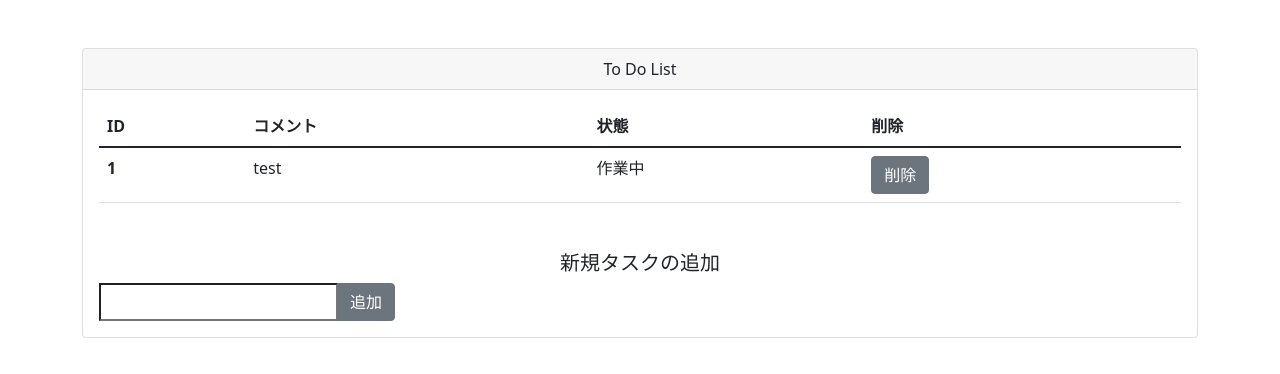
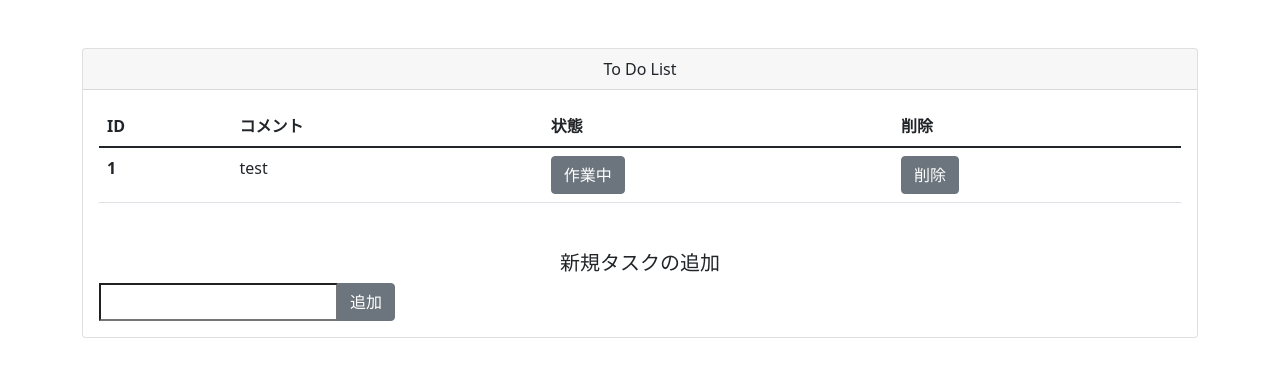
Before and after one commit to Mad-J-Tech/vue, a Vue app in the folder vue3/: page / in a window 1280 px wide. Shown: the top 374 px of the page. Built offline with nearby package versions, Linux system fonts and the light colour scheme.

Commit message:
vue③ [Add]タスク削除機能の追加

```diff
--- a/vue3/package.json
+++ b/vue3/package.json
@@ -12,7 +12,8 @@
     "bootstrap-vue": "^2.21.2",
     "core-js": "^3.6.5",
     "vue": "^2.6.14",
-    "vuex": "^3.6.2"
+    "vuex": "^3.6.2",
+    "vuex-persistedstate": "^4.1.0"
   },
   "devDependencies": {
     "@vue/cli-plugin-babel": "~4.5.0",
--- a/vue3/src/App.vue
+++ b/vue3/src/App.vue
@@ -12,19 +12,23 @@
             </b-tr>
           </b-thead>
           <b-tbody>
-            <b-tr v-for="item in todos" v-bind:key="item.id">
+            <b-tr v-for="item in getTodos" v-bind:key="item.id">
               <b-th>{{ item.id }}</b-th>
               <b-td>{{ item.comment }}</b-td>
-              <b-td>{{ item.status ? "完了" : "作業中"}}</b-td>
+              <b-td
+                ><b-button>{{
+                  item.status ? "完了" : "作業中"
+                }}</b-button></b-td
+              >
               <b-td>
-                <b-button>削除</b-button>
+                <b-button @click="doRemove">削除</b-button>
               </b-td>
             </b-tr>
           </b-tbody>
         </b-table-simple>
         <h5 class="text-center mt-5">新規タスクの追加</h5>
         <div>
-          <b-form v-on:submit.prevent="doAdd">
+          <b-form @submit.prevent="doAdd">
             <div class="input-group">
               <input type="text" ref="comment" />
               <b-button class="btn" type="submit">追加</b-button>
@@ -42,7 +46,7 @@ export default {
     return {};
   },
   computed: {
-    todos() {
+    getTodos() {
       return this.$store.getters.todos;
     },
   },
@@ -57,6 +61,11 @@ export default {
 
       comment.value = "";
     },
+    doRemove(item) {
+      let index = this.getTodos.indexOf(item);
+
+      this.$store.commit("doRemove", index);
+    },
   },
 };
 </script>
--- a/vue3/src/store/index.js
+++ b/vue3/src/store/index.js
@@ -1,9 +1,15 @@
 import Vue from 'vue';
 import Vuex from 'vuex';
+import createPersistedState from "vuex-persistedstate";
 
 Vue.use(Vuex);
 
+
+
 const store = new Vuex.Store({
+
+    plugins: [createPersistedState({ storage: window.sessionStorage })],
+
     state: {
         todos: [
             { id: 1, comment: "test", status: false }
@@ -15,10 +21,13 @@ const store = new Vuex.Store({
     mutations: {
         doAdd(state, comment) {
             state.todos.push({
-                id: state.todos.length + 1,
+                id: state.todos.length,
                 comment: comment,
                 status: false,
             })
+        },
+        doRemove(state,index){
+            state.todos.splice(index,1)
         }
     }
 })
```
Also changed, not shown: 1 other file (tests, documents, lock files or other folders).
